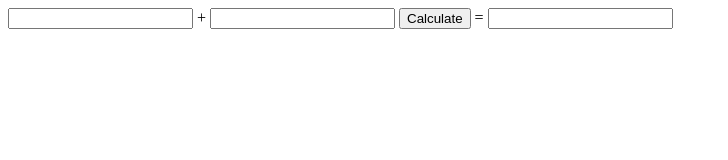
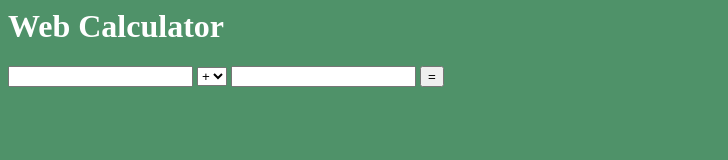
Before and after one commit to Mardany126/web-calculator, a plain HTML site: page index.html in a window 1280 px wide. Shown: the whole page, without its empty margins (0-728 px from the left). Drawn offline with Linux system fonts and the light colour scheme.

Commit message:
part two answer, multi-operator

```diff
--- a/index.html
+++ b/index.html
@@ -1,16 +1,21 @@
 <html>
     <head>
         <script src="script.js"></script>
-        <link rel="stylesheet" href="./styles.css" />
+        <link rel="stylesheet" href="./style.css" />
     </head>
     <body>
+        <h1 style="color:white">Web Calculator</h1>
         <form>
             <input type="text" id="num1"/>
-            <span>+</span>
+            <select id="operator">
+                <option value="add">+</option>
+                <option value="subtract">-</option>
+                <option value="multiply">*</option>
+                <option value="divide">/</option>
+            </select>
             <input type="text" id="num2"/>
-            <button type="button" onclick="sum()">Calculate</button>
-            <span>=</span>
-            <input id="answer"/>
+            <input type="button" value="=" onclick="calculate()"></button>
         </form>
+        <span style="color:white" id="answer"></span>
     </body>
 </html>
--- a/script.js
+++ b/script.js
@@ -1,6 +1,27 @@
-function sum() {
-    var num1 = parseInt(document.getElementById("num1").value)
-    var num2 = parseInt(document.getElementById("num2").value)
+function calculate() {
+    var num1 = document.getElementById("num1").value
+    var num2 = document.getElementById("num2").value
+    var opSelector = document.getElementById('operator')
 
-    document.getElementById("answer").value = num1 + num2
+    var operator =
+    opSelector.options[opSelector.selectedIndex].value
+
+    switch (operator) {
+        case 'add':
+            var answer = parseInt(num1) + parseInt(num2)
+            break;
+        case 'subtract':
+            var answer = parseInt(num1) - parseInt(num2)
+            break;
+        case 'multiply':
+            var answer = parseInt(num1) * parseInt(num2)
+            break;
+        case 'divide':
+            var answer = parseInt(num1) / parseInt(num2)
+            break;
+        default:
+            var answer = 'Undefined'
     }
+
+    document.getElementById('answer').innerHTML = answer
+    }
```
